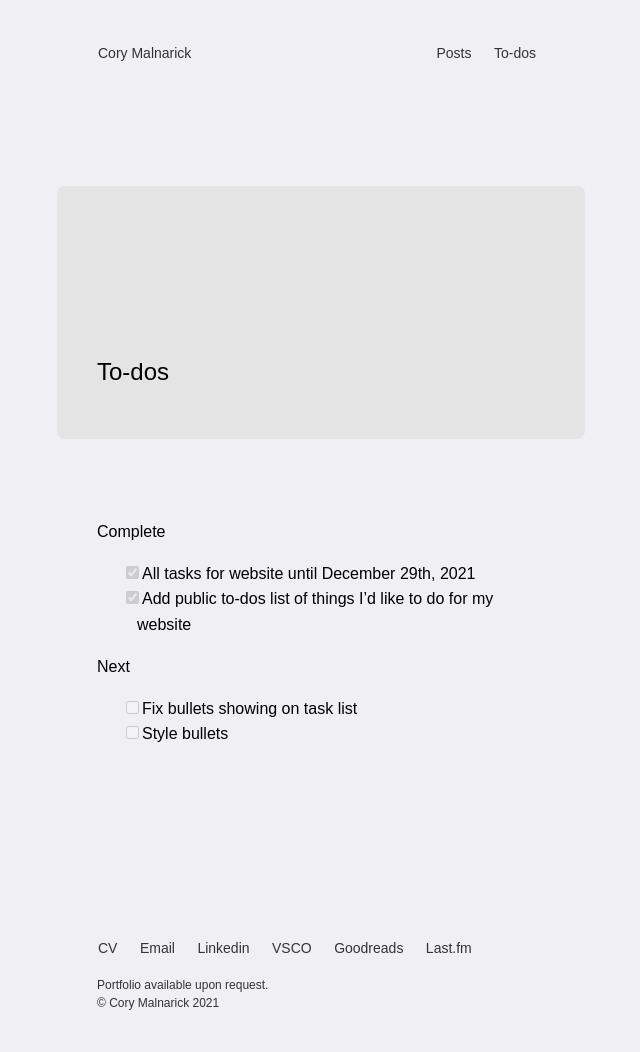
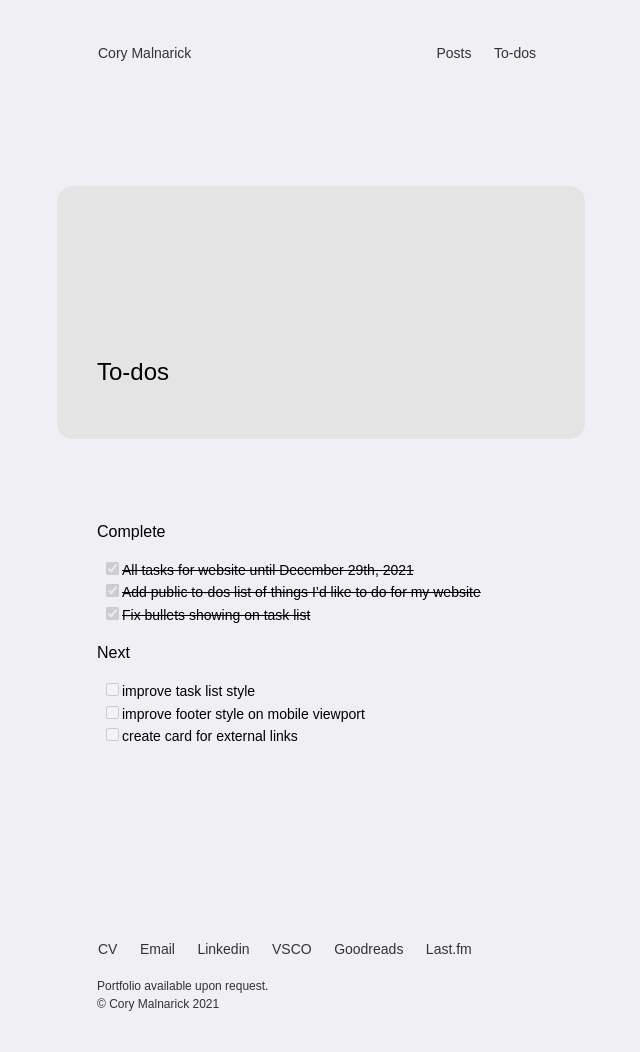
Before and after one commit to foundmonster/foundmonster.github.io, a Jekyll site: the page built from to-dos.md, in a window 1280 px wide. Shown: the whole page, without its empty margins (319-959 px from the left). Built offline with Jekyll 4.4.1, drawn with Linux system fonts in a browser that asks for light colours; some web fonts are replaced.

Commit message:
buncha changes

```diff
--- a/_sass/main.scss
+++ b/_sass/main.scss
@@ -159,7 +159,7 @@ img {
     background-color: #e4e4e4!important;
     width: 100%;
     padding: 40px 40px;
-    border-radius: 8px;
+    border-radius: 1rem;
     padding-top: 160px;
     margin-left: -40px;
     margin-top: 120px;
@@ -355,10 +355,15 @@ ul {
     line-height: 1.6111;
 }
 
-.task-list-item {
+ul.task-list {
+    line-height: 1.6111;
     list-style-type: none;
+    padding-inline-start: 20px;
+    max-width: 24rem;
+    font-size: 14px;
     text-indent: -15px;
 }
+
 
 
 
@@ -385,7 +390,7 @@ ul.numbered-list {
 
   li {
     position: relative;
-    padding: 4px 0 4px 0px;
+    padding: 4px 0px 4px 0px;
 
     &:before {
       content: counter(li);
@@ -400,7 +405,7 @@ ul.numbered-list {
       line-height: 12px;
       position: absolute;
       left: -20px;
-      top: 6px;
+      top: 8px;
     }
   }
 }
--- a/to-dos.md
+++ b/to-dos.md
@@ -1,11 +1,16 @@
 ---
 layout: post
 title: To-dos
+description:
 ---
 Complete
-- [x] All tasks for website until December 29th, 2021
-- [x] Add public to-dos list of things I'd like to do for my website
+
+- [x] ~~All tasks for website until December 29th, 2021~~
+- [x] ~~Add public to-dos list of things I'd like to do for my website~~
+- [x] ~~Fix bullets showing on task list~~
 
 Next
-- [ ] Fix bullets showing on task list
-- [ ] Style bullets
+
+- [ ] improve task list style
+- [ ] improve footer style on mobile viewport
+- [ ] create card for external links
```
Also changed, not shown: _includes/postcard.html (+10 -3 lines), blog-posts.html (line endings or trailing spaces).
